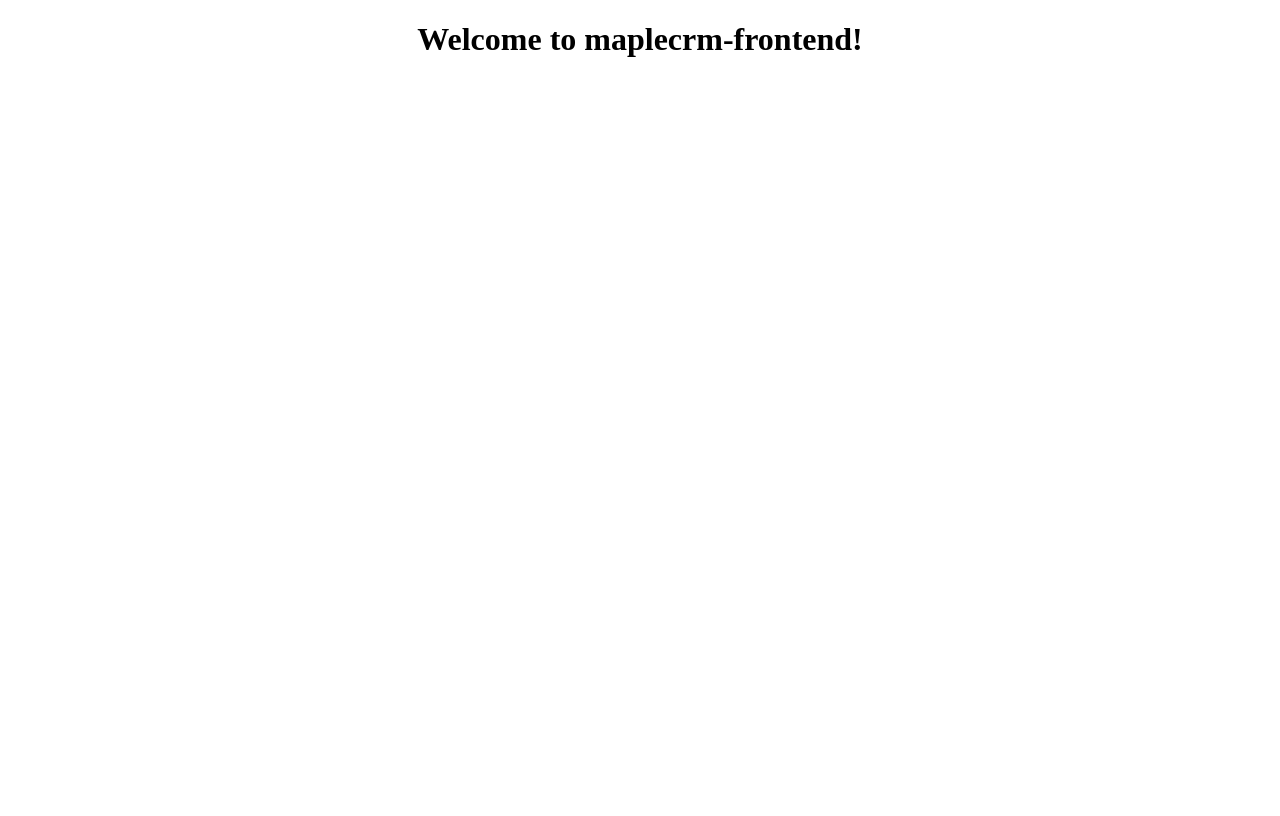
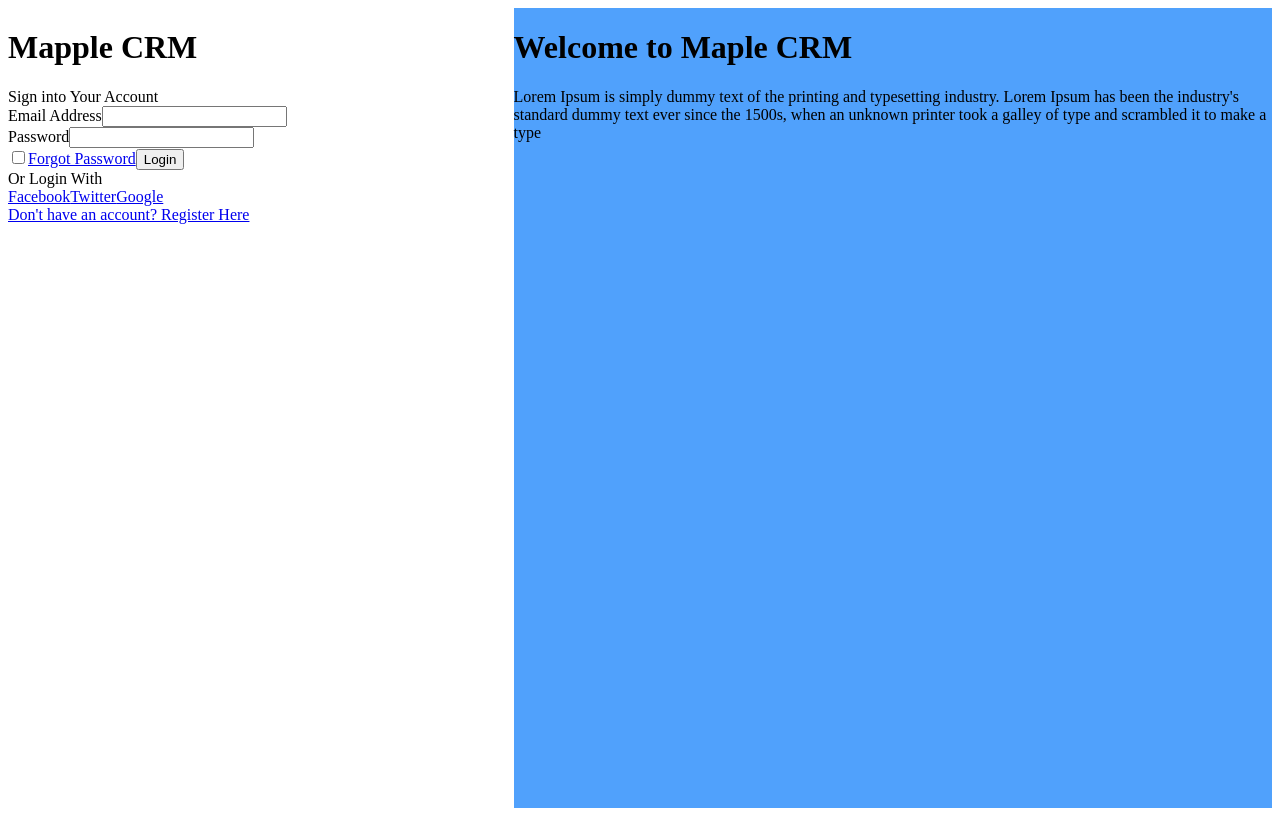
Before and after one commit to victorrumanski/maplecrm, an Angular app in the folder maplecrm-frontend/: page /login in a window 1280 px wide. Before the commit this address led to /. Built offline with nearby package versions, Linux system fonts and the light colour scheme.

Commit message:
started login layout

```diff
--- a/maplecrm-frontend/src/app/app-routing.module.ts
+++ b/maplecrm-frontend/src/app/app-routing.module.ts
@@ -1,7 +1,17 @@
 import { NgModule } from '@angular/core';
 import { Routes, RouterModule } from '@angular/router';
+import { LoginComponent } from './login/login.component';
+import { RegisterComponent } from './register/register.component';
+import { ForgotComponent } from './forgot/forgot.component';
+import { DashboardComponent } from './dashboard/dashboard.component';
 
-const routes: Routes = [];
+const routes: Routes = [
+  { path: '', redirectTo: '/dashboard', pathMatch: 'full' },
+  { path: 'dashboard', component: DashboardComponent },
+  { path: 'register', component: RegisterComponent },
+  { path: 'login', component: LoginComponent },
+  { path: 'forgot', component: ForgotComponent }
+];
 
 @NgModule({
   imports: [RouterModule.forRoot(routes)],
--- a/maplecrm-frontend/src/app/app.component.html
+++ b/maplecrm-frontend/src/app/app.component.html
@@ -1,9 +1 @@
-<div style="text-align:center">
-  <h1>
-    Welcome to {{ title }}!
-  </h1>
-</div>
-
-
-
 <router-outlet></router-outlet>
--- a/maplecrm-frontend/src/app/app.module.ts
+++ b/maplecrm-frontend/src/app/app.module.ts
@@ -6,13 +6,15 @@
 import { LoginComponent } from './login/login.component';
 import { RegisterComponent } from './register/register.component';
 import { ForgotComponent } from './forgot/forgot.component';
+import { DashboardComponent } from './dashboard/dashboard.component';
 
 @NgModule({
   declarations: [
     AppComponent,
     LoginComponent,
     RegisterComponent,
-    ForgotComponent
+    ForgotComponent,
+    DashboardComponent
   ],
   imports: [
     BrowserModule,
--- /dev/null
+++ b/maplecrm-frontend/src/app/dashboard/dashboard.component.html
@@ -0,0 +1 @@
+<p>dashboard works!</p>
--- /dev/null
+++ b/maplecrm-frontend/src/app/dashboard/dashboard.component.ts
@@ -0,0 +1,15 @@
+import { Component, OnInit } from '@angular/core';
+
+@Component({
+  selector: 'app-dashboard',
+  templateUrl: './dashboard.component.html',
+  styleUrls: ['./dashboard.component.scss']
+})
+export class DashboardComponent implements OnInit {
+
+  constructor() { }
+
+  ngOnInit() {
+  }
+
+}
--- a/maplecrm-frontend/src/app/login/login.component.html
+++ b/maplecrm-frontend/src/app/login/login.component.html
@@ -1 +1,39 @@
-<p>login works!</p>
+<div class="login-container">
+  <div class="login">
+    <h1 class="login__logo">Mapple CRM</h1>
+    <span class="login__heading">Sign into Your Account</span>
+
+    <form class="login-form">
+      <div class="form-group">
+        <label for="email" class="form-label">Email Address</label>
+        <input type="text" class="form-control" name="email" />
+      </div>
+      <div class="form-group">
+        <label for="password" class="form-label">Password</label>
+        <input type="text" class="form-control" name="password" />
+      </div>
+      <label for="remember" class="form-label">
+        <input type="checkbox" class="form-control" name="remember" />
+      </label>
+      <a routerLink="/forgot">Forgot Password</a>
+      <input type="submit" value="Login" class="btn-primary btn-block" />
+    </form>
+
+    <div class="orloginwith">Or Login With</div>
+
+    <div class="social-buttons">
+      <a href="#" class="btn facebook">Facebook</a>
+      <a href="#" class="btn twitter">Twitter</a>
+      <a href="#" class="btn google">Google</a>
+    </div>
+
+    <a routerLink="/register" class="bold">Don't have an account? Register Here</a>
+  </div>
+  <div class="welcome">
+    <h1 class="welcome-heading">Welcome to Maple CRM</h1>
+
+    <span class="welcome-text">Lorem Ipsum is simply dummy text of the printing and typesetting industry. Lorem Ipsum has been the industry's standard dummy text ever
+      since the 1500s, when an unknown printer took a galley of type and
+      scrambled it to make a type</span>
+  </div>
+</div>
--- a/maplecrm-frontend/src/app/login/login.component.scss
+++ b/maplecrm-frontend/src/app/login/login.component.scss
@@ -0,0 +1,13 @@
+.login-container {
+  display: flex;
+  height: 100vh;;
+}
+
+.login {
+  flex-basis: 40vw;
+}
+
+.welcome {
+  flex-basis: 60vw;
+  background-color: #50a1fc;
+}
```
Also changed, not shown: maplecrm-frontend/src/app/dashboard/dashboard.component.scss (added), maplecrm-frontend/src/assets/images/kisspng-maple-leaf-flag-of-canada-portable-network-graphic-5bf8e63b6b5347.7697688815430385234396.png (added).
